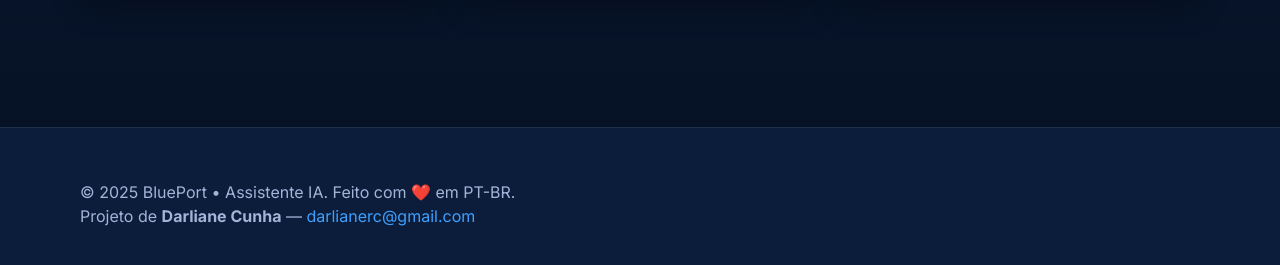
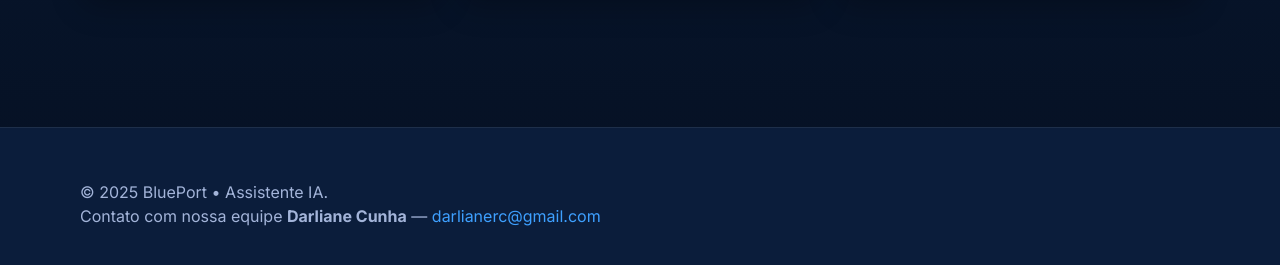
Before and after one commit to darlianecunha/blueport-ia, a plain HTML site: page index.html in a window 1280 px wide. Shown: the part 605-870 px from the top of the page. Drawn offline with Linux system fonts and the light colour scheme.

Commit message:
Update index.html

```diff
--- a/index.html
+++ b/index.html
@@ -86,8 +86,8 @@
 
   <footer>
     <div class="container">
-      <div>© <span id="y"></span> BluePort • Assistente IA. Feito com ❤️ em PT-BR.</div>
-      <div>Projeto de <strong>Darliane Cunha</strong> — <a href="mailto:darlianerc@gmail.com">darlianerc@gmail.com</a></div>
+      <div>© <span id="y"></span> BluePort • Assistente IA. </div>
+      <div>Contato com nossa equipe <strong>Darliane Cunha</strong> — <a href="mailto:darlianerc@gmail.com">darlianerc@gmail.com</a></div>
     </div>
   </footer>
 
```
